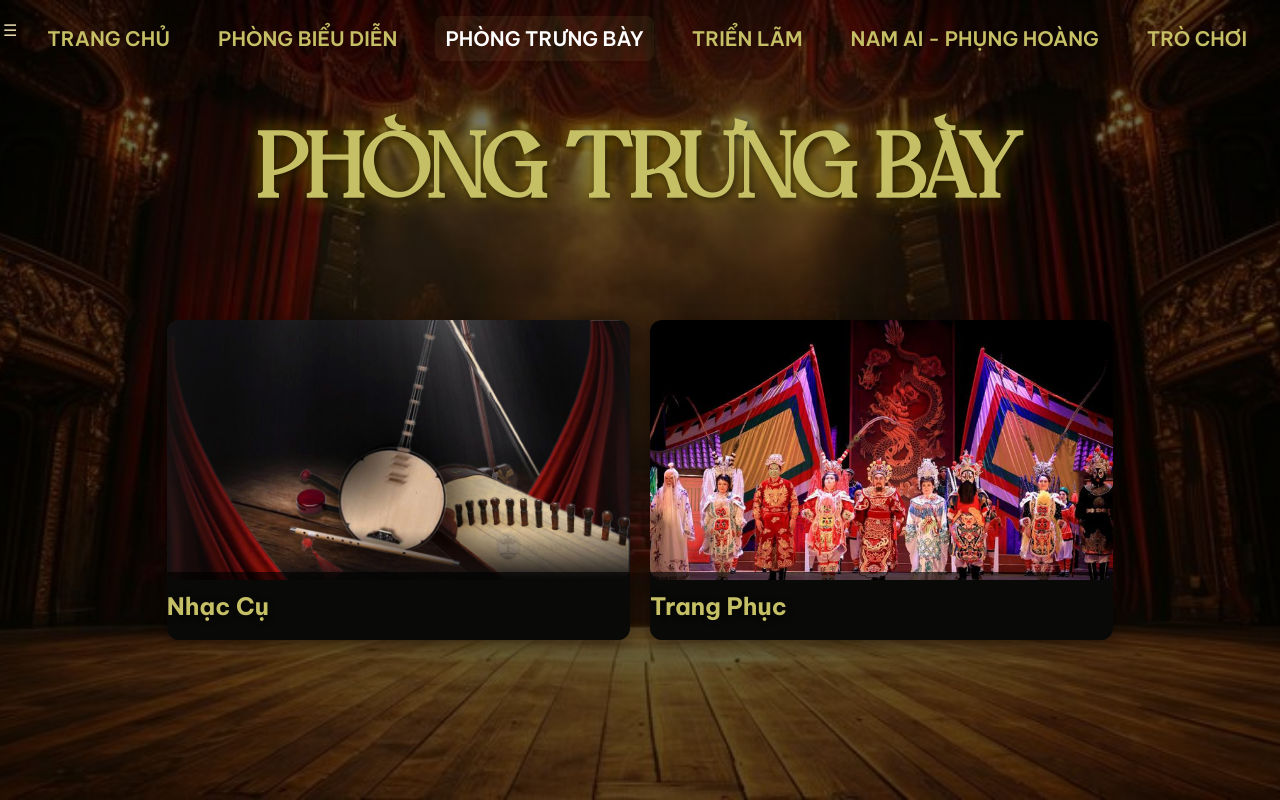
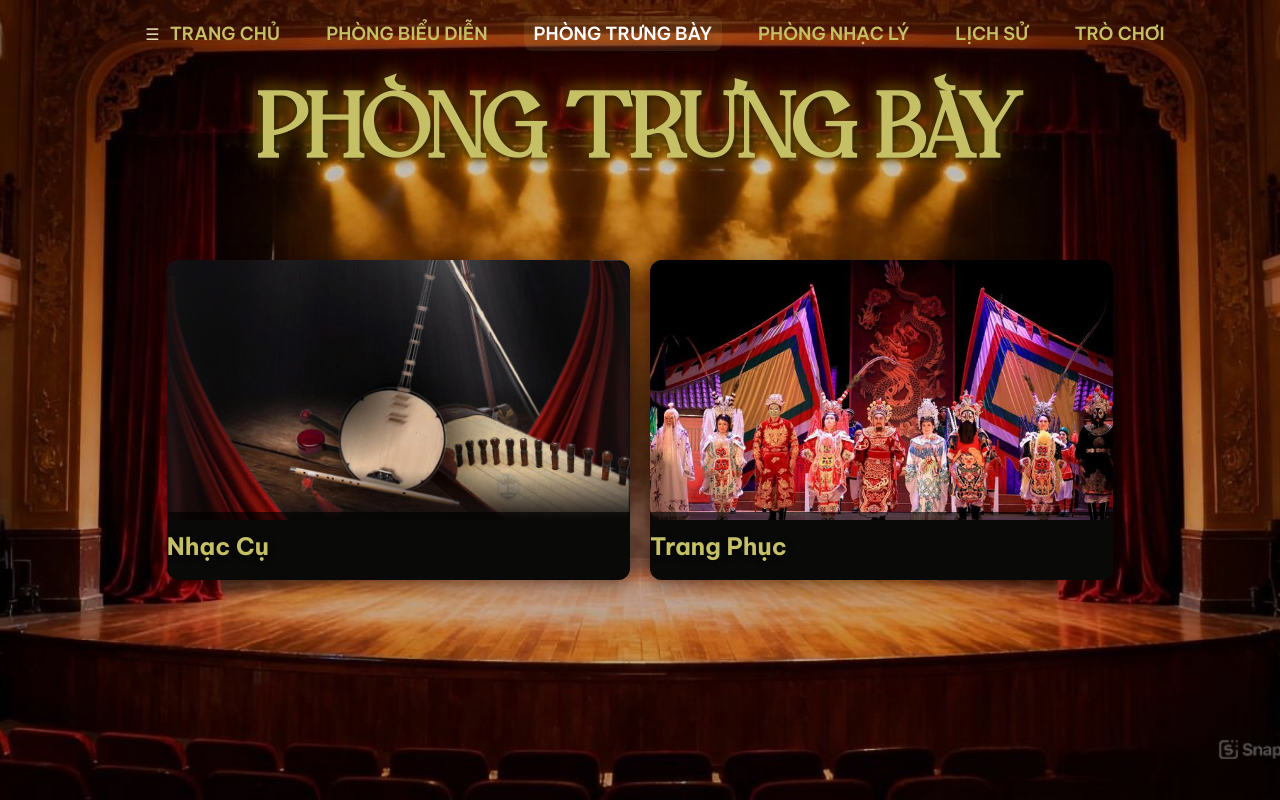
Before and after one commit to doanthibichle0407-beep/honxuasacmoi2, a plain HTML site: page trungbay.html in a window 1280 px wide. Drawn offline with Linux system fonts and the light colour scheme.

Commit message:
Add files via upload

```diff
--- a/bieudien.css
+++ b/bieudien.css
@@ -18,8 +18,8 @@
 body {
   font-family: var(--font-main);
   background:
-    linear-gradient(180deg, rgba(0,0,0,0.5), rgba(0,0,0,0.7)),
-    url("img/nen3.jpg") center/cover no-repeat fixed;
+    linear-gradient(180deg, rgb(0 0 0 / 19%), rgba(0, 0, 0, 0.226)),
+    url("img/nen15.jpg") center/cover no-repeat fixed;
   color: var(--muted);
   line-height: 1.5;
   min-height: 100vh;
@@ -30,40 +30,37 @@ body {
 
 .navbar {
   position: fixed;
-  top: 18px;
+  top: 0;
   left: 0;
   width: 100%;
+  height: var(--nav-h);
   z-index: 200;
   display: flex;
+  align-items: center;
   justify-content: center;
-  padding: 8px 0;
+  margin : 20px;
 }
 
 .navbar ul {
   display: flex;
-  gap: 28px;
-  padding: 10px 20px;
+  gap: 26px;
   list-style: none;
-
-  background: transparent;
 }
 
 .navbar a {
   color: var(--accent);
   text-decoration: none;
   font-weight: 600;
-  font-size: 20px;
-  padding: 8px 12px;
+  font-size: 18px;
+  padding: 6px 10px;
   border-radius: 8px;
-  transition: 0.25s ease;
 }
 
 .navbar a:hover,
 .navbar a.active {
-  background: rgba(197,191,101,0.1);
+  background: rgba(197,191,101,0.12);
   color: #fff;
 }
-
 @media(max-width:600px){
   .navbar ul { flex-direction: column; gap: 12px; }
   .navbar a { font-size: 16px; padding: 8px 12px; }
@@ -71,14 +68,14 @@ body {
 
 h1.title {
   font-family: "MyCustomFont";
-  margin: 120px 0 30px;
+  margin: 80px 0 30px;
   font-size: 100px;
   font-weight: 800;
   color: var(--accent);
   letter-spacing: 1px;
   text-shadow:
     2px 2px 8px rgba(0,0,0,0.8),
-    0 0 18px rgba(255,215,0,0.6);
+    0 0 18px rgb(255 215 0 / 73%);
   line-height: 1.1;
   z-index: 5;
   position: relative;
--- a/namaiphunghoang.css
+++ b/namaiphunghoang.css
@@ -1,4 +1,6 @@
-/* ===== RESET & ROOT ===== */
+/* ===============================
+   RESET & ROOT
+================================ */
 * {
   box-sizing: border-box;
   margin: 0;
@@ -6,135 +8,153 @@
 }
 
 :root {
-  --bg: #0b0806;
-  --accent: #C5BF65;
-  --accent-dark: #b21e1e;
-  --muted: #e6d9b0;
-  --glass: rgba(255,255,255,0.04);
-  --radius: 14px;
+  --bg-main: #140e0a;          /* nền sân khấu */
+  --bg-gradient: #1a0f0b;
+  --accent: #C5BF65;           /* vàng nhạt */
+  --accent-soft: #e6d9b0;
+  --accent-dark: #8b1a1a;      /* đỏ nhung */
+  --text-main: #f1eadf;
+  --glass: rgba(255,255,255,0.05);
+  --radius: 16px;
 }
 
-/* ===== BODY ===== */
+/* ===============================
+   BODY
+================================ */
 body {
   font-family: "Be Vietnam Pro", sans-serif;
-  background: var(--bg);
-  color: var(--muted);
-  line-height: 1.6;
+ background: linear-gradient(rgba(20,14,10,0.6), rgba(20,14,10,0.6)),
+              url('img/nen16.jpeg') center/cover no-repeat fixed;
+  color: var(--text-main);
+  line-height: 1.7;
   padding-top: 64px;
 }
 
-.navbar {
+.back-btn {
   position: fixed;
-  top: 18px;
-  left: 0;
-  width: 100%;
-  z-index: 200;
-  display: flex;
-  justify-content: center;
-  padding: 8px 0;
+  bottom: 20px;
+  left: 20px;
+  padding: 14px 24px;
+  background: #800000;
+  color: #ffd966;
+  border-radius: 16px;
+  font-weight: 700;
+  text-decoration: none;
+  box-shadow: 0 6px 20px rgba(0,0,0,0.6);
+  transition: transform 0.2s, box-shadow 0.2s;
+  z-index: 300;
+}
+.back-btn:hover {
+  transform: translateY(-2px);
+  box-shadow: 0 8px 26px rgba(0,0,0,0.7);
+}
+/* ===============================
+   HEADER
+================================ */
+header {
+  text-align: center;
+  padding: 100px 20px 80px;
+   border-bottom: 1px solid rgba(197,191,101,0.25);
 }
 
-.navbar ul {
-  display: flex;
-  gap: 28px;
-  padding: 10px 20px;
-  list-style: none;
-
-  background: transparent;
-}
-
-.navbar a {
-  color: var(--accent);
-  text-decoration: none;
-  font-weight: 600;
-  font-size: 20px;
-  padding: 8px 12px;
-  border-radius: 8px;
-  transition: 0.25s ease;
-}
-
-.navbar a:hover,
-.navbar a.active {
-  background: rgba(197,191,101,0.1);
-  color: #fff;
-}
-
-/* ===== HEADER ===== */
-header {
-  text-align: center;
-  padding: 60px 20px;
-  background: linear-gradient(135deg, #1a1a1a, #0b0806);
-}
 
 header h1 {
   font-family: "MyCustomFont", serif;
-  font-size: 3rem;
+  font-size: 60px;
   color: var(--accent);
-  margin-bottom: 10px;
+  letter-spacing: 2px;
+  text-shadow: 0 0 14px rgb(197 191 101 / 62%);
 }
 
 header p {
-  font-size: 1.2rem;
-  color: var(--muted);
+  margin-top: 16px;
+  font-size: 1.15rem;
+  font-style: italic;
+  color: rgba(230,217,176,0.85);
 }
 
-/* ===== MAIN ROOM ===== */
+/* ===============================
+   MAIN
+================================ */
 main {
   max-width: 900px;
-  margin: 40px auto;
+  margin: 60px auto;
   padding: 0 20px;
 }
 
-/* ===== ROOM CARD ===== */
+/* ===============================
+   ROOM CARD
+================================ */
 .room {
-  background: var(--glass);
-  border: 1px solid rgba(197,191,101,0.25);
+  background: rgb(197 191 101 / 0%); /* vàng nhẹ + glass mờ */
+  border: 1px solid rgba(197,191,101,0.2);
   border-radius: var(--radius);
-  padding: 24px 28px;
-  margin-bottom: 40px;
-  transition: transform 0.3s, box-shadow 0.3s;
+  padding: 32px 36px;
+  margin-bottom: 50px;
+  box-shadow:
+    inset 0 0 40px rgba(0,0,0,0.4),
+    0 12px 28px rgba(0,0,0,0.5);
+  transition: transform 0.35s ease, box-shadow 0.35s ease;
 }
 
 .room:hover {
-  transform: translateY(-4px);
-  box-shadow: 0 10px 20px rgba(197,191,101,0.25);
+  transform: translateY(-6px);
+  box-shadow:
+    inset 0 0 40px rgba(0,0,0,0.4),
+    0 18px 34px rgba(197,191,101,0.25);
 }
 
 .room h2 {
-  font-size: 1.8rem;
+  font-size: 1.9rem;
   color: var(--accent);
-  margin-bottom: 16px;
+  margin-bottom: 18px;
+  padding-left: 14px;
+  border-left: 4px solid var(--accent-dark);
+  text-shadow: 0 0 8px rgb(197 191 101 / 49%);
+  font-style : italic;
 }
 
-/* ===== QUOTE ===== */
+/* ===============================
+   TEXT BLOCKS
+================================ */
+.interactive {
+  margin: 16px 0;
+  color: rgba(230,217,176,0.9);
+}
+
 .quote {
   font-style: italic;
   color: rgba(197,191,101,0.85);
-  margin-bottom: 16px;
+  border-left: 3px solid rgba(197,191,101,0.5);
+  padding-left: 14px;
+  margin: 14px 0;
 }
 
-/* ===== HIGHLIGHT ===== */
+/* ===============================
+   HIGHLIGHT
+================================ */
 .highlight {
+  display: inline-block;
   font-weight: 700;
   color: var(--accent);
-  background: rgba(197,191,101,0.08);
-  padding: 6px 10px;
-  border-radius: var(--radius);
-  display: inline-block;
-  margin: 10px 0;
+  background: rgb(237 144 144 / 7%);
+  padding: 8px 14px;
+  border-radius: 999px;
+  margin: 12px 0 18px;
 }
 
-/* ===== LIST ===== */
+/* ===============================
+   LIST
+================================ */
 .list-simple {
   list-style: none;
-  padding-left: 0;
-  margin: 12px 0;
+  margin: 16px 0;
 }
 
 .list-simple li {
-  margin: 8px 0;
+  margin: 10px 0;
+  padding-left: 22px;
   position: relative;
-  padding-left: 20px;
 }
 
 .list-simple li::before {
@@ -142,25 +162,30 @@ main {
   position: absolute;
   left: 0;
   color: var(--accent);
-  font-size: 1.2rem;
+  font-size: 1.4rem;
 }
 
-/* ===== AUDIO ===== */
+/* ===============================
+   AUDIO
+================================ */
 audio {
   width: 100%;
-  margin-top: 14px;
+  margin-top: 18px;
   border-radius: var(--radius);
+  filter: sepia(0.35) saturate(1.2);
 }
 
-/* ===== GAME BUTTON ===== */
+/* ===============================
+   GAME BUTTON
+================================ */
 #play-btn {
-  padding: 12px 28px;
-  margin-top: 16px;
-  border-radius: var(--radius);
+  padding: 14px 36px;
+  margin-top: 20px;
+  border-radius: 999px;
   border: none;
-  font-weight: 600;
+  font-weight: 700;
   font-size: 1rem;
-  background: var(--accent);
+  background: rgba(197,191,101,0.35);
   color: #0b0806;
   cursor: not-allowed;
   transition: 0.25s ease;
@@ -168,19 +193,21 @@ audio {
 
 #play-btn:enabled {
   cursor: pointer;
-  background: linear-gradient(90deg, #C5BF65, #f9d76c);
-  box-shadow: 0 6px 16px rgba(197,191,101,0.4);
+  background: linear-gradient(90deg, #C5BF65, #d8d28a);
+  box-shadow: 0 8px 18px rgba(197,191,101,0.45);
+  color: #0b0806;
 }
 
-/* LOCKED ROOM EFFECT */
+/* ===============================
+   LOCKED ROOM
+================================ */
 .room.locked {
-  filter: blur(2px);
-  opacity: 0.6;
+  opacity: 0.55;
+  filter: grayscale(0.3) blur(1.5px);
   pointer-events: none;
 }
 
 #lock-text {
   font-style: italic;
-  margin-bottom: 12px;
-  color: rgba(197,191,101,0.7);
+  color: rgba(197,191,101,0.75);
 }
--- a/nhacly.css
+++ b/nhacly.css
@@ -30,8 +30,8 @@ body {
   color: var(--text-main);
 
   background:
-    linear-gradient(rgba(26,14,14,0.92), rgba(15,7,7,0.96)),
-    url("img/nen13.jpg") center top / cover no-repeat;
+    linear-gradient(rgb(47 12 12 / 44%), rgb(33 15 15 / 96%)),
+    url("img/nen16.jpeg") center top / cover no-repeat;
 
   background-attachment: fixed;
   overflow-x: hidden;
@@ -43,45 +43,41 @@ body {
    ===================================================== */
 .navbar {
   position: fixed;
-  top: 18px;
+  top: 0;
   left: 0;
   width: 100%;
-  z-index: 300;
+  height: var(--nav-h);
+  z-index: 200;
   display: flex;
+  align-items: center;
   justify-content: center;
 }
 
 .navbar ul {
   display: flex;
   gap: 26px;
-  padding: 10px 22px;
   list-style: none;
-  background: rgba(15,7,7,0.7);
-  border: 1px solid var(--border-soft);
-  border-radius: 999px;
 }
 
 .navbar a {
-  color: var(--gold-main);
+  color: var(--accent);
   text-decoration: none;
   font-weight: 600;
   font-size: 18px;
   padding: 6px 10px;
-  border-radius: 999px;
-  transition: 0.25s ease;
+  border-radius: 8px;
 }
 
 .navbar a:hover,
 .navbar a.active {
-  background: rgba(199,162,76,0.18);
+  background: rgba(197,191,101,0.12);
   color: #fff;
 }
-
 /* =====================================================
    HERO
    ===================================================== */
 .hero {
-  padding: 190px 20px 140px;
+  padding: 120px 30px 60px;
   max-width: 920px;
   margin: auto;
   position: relative;
@@ -135,7 +131,6 @@ body {
 .progress {
   height: 4px;
   background: rgba(255,255,255,0.12);
-  margin: 60px 0 90px;
   overflow: hidden;
 }
 
@@ -179,8 +174,8 @@ body {
 .flip-card div {
   background: linear-gradient(
     180deg,
-    rgba(110,31,31,0.95),
-    rgba(74,20,20,0.97)
+    rgb(167 45 45 / 0%),
+    rgb(43 13 13 / 54%)
   );
   border: 1px solid var(--border-soft);
   border-radius: 18px;
@@ -223,7 +218,6 @@ body {
 
 /* nút tiếp */
 #nextSlide {
-  margin-top: 26px;
   padding: 10px 34px;
   border-radius: 999px;
   border: 1px solid var(--gold-main);
@@ -304,8 +298,8 @@ body {
 .emotion-card {
   background: linear-gradient(
     180deg,
-    rgba(110,31,31,0.92),
-    rgba(60,18,18,0.96)
+    rgb(74 36 36 / 20%),
+    rgb(55 17 17 / 60%)
   );
   border: 1px solid var(--border-soft);
   border-radius: 20px;
--- a/style.css
+++ b/style.css
@@ -22,8 +22,8 @@
 /* ===== BODY ===== */
 body {
   background:
-    linear-gradient(180deg, rgba(0,0,0,0.55), rgba(0,0,0,0.8)),
-    url("img/nen2.jpg");
+    linear-gradient(180deg, rgb(0 0 0 / 23%), rgb(0 0 0 / 12%)),
+    url("img/trangchu.jpg");
 
   background-size: cover;
   background-position: center;
@@ -53,7 +53,7 @@ body {
 }
 
 .navbar a {
-  color: var(--accent);
+  color: #ffce56;
   text-decoration: none;
   font-weight: 600;
   font-size: 18px;
@@ -118,16 +118,17 @@ body {
   font-family: "MyCustomFont", serif;
   font-size: 88px;
   line-height: 1.05;
-  color: var(--accent);
+  color: #ffce56;
   margin-bottom: 10px;
+  text-shadow : 0 0 18px #7f0000;
 }
 
 .hero-left h1 span {
   display: block;
   font-size: 96px;
-  color: var(--accent-dark);
+  color: #ffce56;
   margin-left: 36px;
-  text-shadow: 0 0 18px rgba(216,54,54,0.25);
+  text-shadow: 0 0 18px rgb(152 30 30 / 25%);
 }
 
 .hero-left p {
@@ -135,6 +136,7 @@ body {
   max-width: 520px;
   color: rgba(255,255,255,0.88);
   margin: 22px 0 32px;
+  text-shadow : 0 0 20px #4e0000
 }
 
 /* ===== CTA ===== */
@@ -164,7 +166,7 @@ body {
 
 /* ===== HERO IMAGE ===== */
 .trangchu {
-  width: 54%;
+  width: 40%;
   display: flex;
   justify-content: center;
 }
@@ -188,25 +190,28 @@ body {
 }
 
 .card {
-  background: var(--glass);
+  background: #8c1616b5;
   padding: 24px;
   border-radius: 14px;
   text-align: center;
   text-decoration: none;
   color: var(--muted);
-
+  border: 1.5px solid rgba(197,191,101,0.45);
+  box-shadow: 0 0 14px rgb(235 227 96 / 66%);
   transition: 0.25s ease;
 }
 
 .card:hover {
   transform: translateY(-6px);
-  box-shadow: 0 20px 40px rgba(0,0,0,0.45);
+  box-shadow: 0 20px 40px rgb(0 0 0 / 25%);
 }
 
 .card h3 {
   font-family: "Noto Serif", serif;
-  color: var(--accent);
+  color: #fedede ;
   margin-bottom: 8px;
+  text-shadow : #8c1616;
+  font-size : 20px;
 }
 
 /* ===== FOOTER ===== */
@@ -250,7 +255,7 @@ body {
 
   background: linear-gradient(
     180deg,
-    rgba(24,18,15,0.9),
+    rgb(84 25 32 / 64%),
     rgba(10,7,6,0.85)
   );
 
--- a/trienlam.css
+++ b/trienlam.css
@@ -68,40 +68,37 @@ body::after {
 ========================= */
 .navbar {
   position: fixed;
-  top: 18px;
+  top: 0;
   left: 0;
   width: 100%;
+  height: var(--nav-h);
   z-index: 200;
   display: flex;
+  align-items: center;
   justify-content: center;
+  margin : 20px;
 }
 
 .navbar ul {
   display: flex;
-  gap: 28px;
-  padding: 10px 20px;
-  background: transparent;
+  gap: 26px;
   list-style: none;
 }
 
 .navbar a {
-  font-family: "Be Vietnam Pro", sans-serif;
-  font-size: 20px;
-  font-weight: 600;
-  line-height: 1;
-  padding: 10px 10px;
   color: var(--accent);
   text-decoration: none;
+  font-weight: 600;
+  font-size: 18px;
+  padding: 6px 10px;
   border-radius: 8px;
 }
 
-
-.navbar a.active,
-.navbar a:hover {
-  background: rgba(197,191,101,0.08);
+.navbar a:hover,
+.navbar a.active {
+  background: rgba(197,191,101,0.12);
   color: #fff;
 }
-
 /* =========================
    HERO VIDEO
 ========================= */
--- a/trochoi.css
+++ b/trochoi.css
@@ -1,3 +1,8 @@
+:root {
+  --bg: #0b0806;
+  --accent: #C5BF65;
+  --font-main: "Be Vietnam Pro", sans-serif;
+}
 body {
     margin: 0;
     padding: 0;
@@ -8,7 +13,7 @@ body {
     align-items: center;
     justify-content: flex-start;
 
-    background-image: url('img/nen1.jpg');
+    background-image: url('img/nen17.jpg');
     background-size: cover;
     background-position: center;
     background-repeat: no-repeat;
@@ -30,7 +35,7 @@ body::after {
     margin-top: 140px;
     text-align: center;
     padding: 100px 50px;
-    background: rgba(0,0,0,0.7);
+    background: rgb(111 24 24 / 42%);
     border-radius: 25px;
     max-width: 700px;
     width: 95%;
@@ -43,6 +48,7 @@ body::after {
 .container h1 {
     font-size: 2.5rem;
     margin-bottom: 20px;
+    color : var(--accent);
 }
 
 .container p {
@@ -72,13 +78,39 @@ body::after {
 }
 
 
-.navbar{position:fixed;top:18px;left:0;width:100%;z-index:200;display:flex;justify-content:center}
-.navbar ul{display:flex;gap:28px;padding:10px 20px;background:transparent;list-style:none}
-.navbar a{color:var(--accent);text-decoration:none;font-weight:600;font-size:20px;padding:8px 10px;border-radius:8px}
-.navbar a.active,
-.navbar a:hover{background:rgba(197,191,101,0.08);color:#fff}
+.navbar {
+  position: fixed;
+  top: 0;
+  left: 0;
+  width: 100%;
+  height: var(--nav-h);
+  z-index: 200;
+  display: flex;
+  align-items: center;
+  justify-content: center;
+  margin : 20px;
+}
 
+.navbar ul {
+  display: flex;
+  gap: 26px;
+  list-style: none;
+}
 
+.navbar a {
+  color: var(--accent);
+  text-decoration: none;
+  font-weight: 600;
+  font-size: 18px;
+  padding: 6px 10px;
+  border-radius: 8px;
+}
+
+.navbar a:hover,
+.navbar a.active {
+  background: rgba(197,191,101,0.12);
+  color: #fff;
+}
 
 .back-btn {
     display: inline-block;
--- a/trungbay.css
+++ b/trungbay.css
@@ -13,13 +13,9 @@
 
 body {
   font-family: var(--font-main);
-  background:
-    linear-gradient(
-      180deg,
-      rgba(0, 0, 0, 0.568),
-      rgba(0, 0, 0, 0.596)
-    ),
-    url("img/nen3.jpg");
+   background:
+    linear-gradient(180deg, rgb(0 0 0 / 19%), rgba(0, 0, 0, 0.226)),
+    url("img/nen15.jpg") center/cover no-repeat fixed;
   background-size: cover;
   background-position: center;
   background-attachment: fixed;
@@ -29,51 +25,48 @@ body {
 
 .navbar {
   position: fixed;
-  top: 18px;
+  top: 0;
   left: 0;
   width: 100%;
+  height: var(--nav-h);
   z-index: 200;
   display: flex;
+  align-items: center;
   justify-content: center;
+  margin : 20px;
 }
 
 .navbar ul {
   display: flex;
-  gap: 28px;
-  padding: 10px 20px;
-  background: transparent;
+  gap: 26px;
   list-style: none;
 }
 
 .navbar a {
-  font-family: "Be Vietnam Pro", sans-serif;
-  font-size: 20px;
-  font-weight: 600;
-  line-height: 1;
-  padding: 10px 10px;
   color: var(--accent);
   text-decoration: none;
+  font-weight: 600;
+  font-size: 18px;
+  padding: 6px 10px;
   border-radius: 8px;
 }
 
-
-.navbar a.active,
-.navbar a:hover {
-  background: rgba(197,191,101,0.08);
+.navbar a:hover,
+.navbar a.active {
+  background: rgba(197,191,101,0.12);
   color: #fff;
 }
 
-
 h1.title {
   font-family : "MyCustomFont";
-  margin: 120px 0 50px;
+  margin: 80px 0 30px;
   font-size: 100px;
   font-weight: 800;
   color: var(--accent);
   letter-spacing: 1px;
   text-shadow:
     2px 2px 8px rgba(0,0,0,0.8),
-    0 0 18px rgba(255,215,0,0.6);
+    0 0 18px rgb(255 215 0 / 73%);
   line-height: 1.1;
   z-index: 5;
   position: relative;
--- a/trungbay.html
+++ b/trungbay.html
@@ -23,8 +23,8 @@
       <li><a href="index.html">TRANG CHỦ</a></li>
       <li><a href="bieudien.html">PHÒNG BIỂU DIỄN</a></li>
       <li><a class="active" href="trungbay.html">PHÒNG TRƯNG BÀY</a></li>
-      <li><a href="trienlam.html">TRIỂN LÃM</a></li>
-      <li><a href="namaiphunghoang.html">NAM AI - PHỤNG HOÀNG</a></li>
+ <li><a href="nhacly.html">PHÒNG NHẠC LÝ</a></li>
+      <li><a href="trienlam.html">LỊCH SỬ</a></li>
       <li><a href="trochoi.html">TRÒ CHƠI</a></li>
     </ul>
   </nav>
```
Also changed, not shown: bieudien.html (+2 -2 lines), namaiphunghoang.html (+2 -1 lines), play3.html (+4 -3 lines), trienlam.html (+4 -4 lines), trochoi.html (+3 -3 lines).
